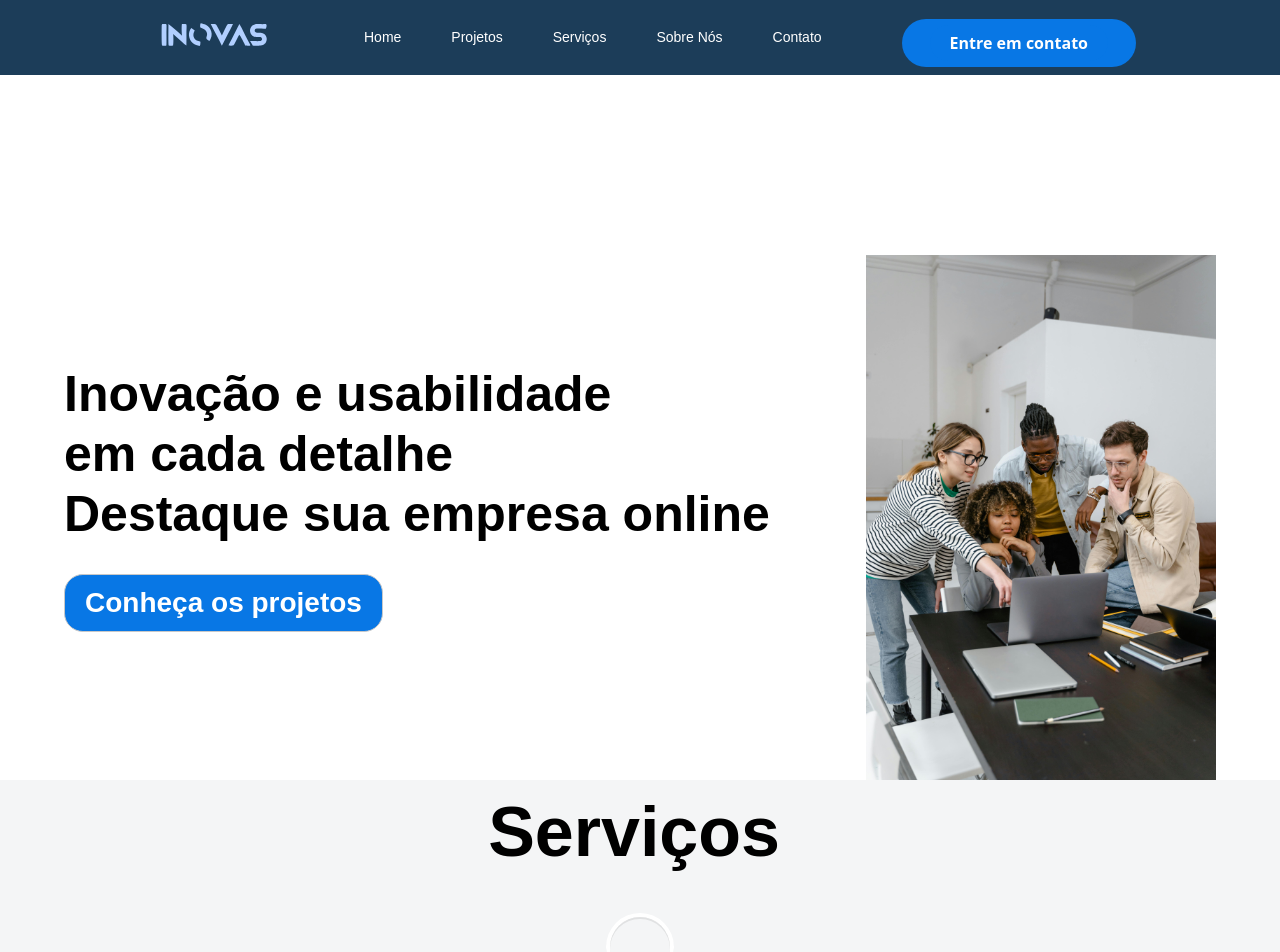
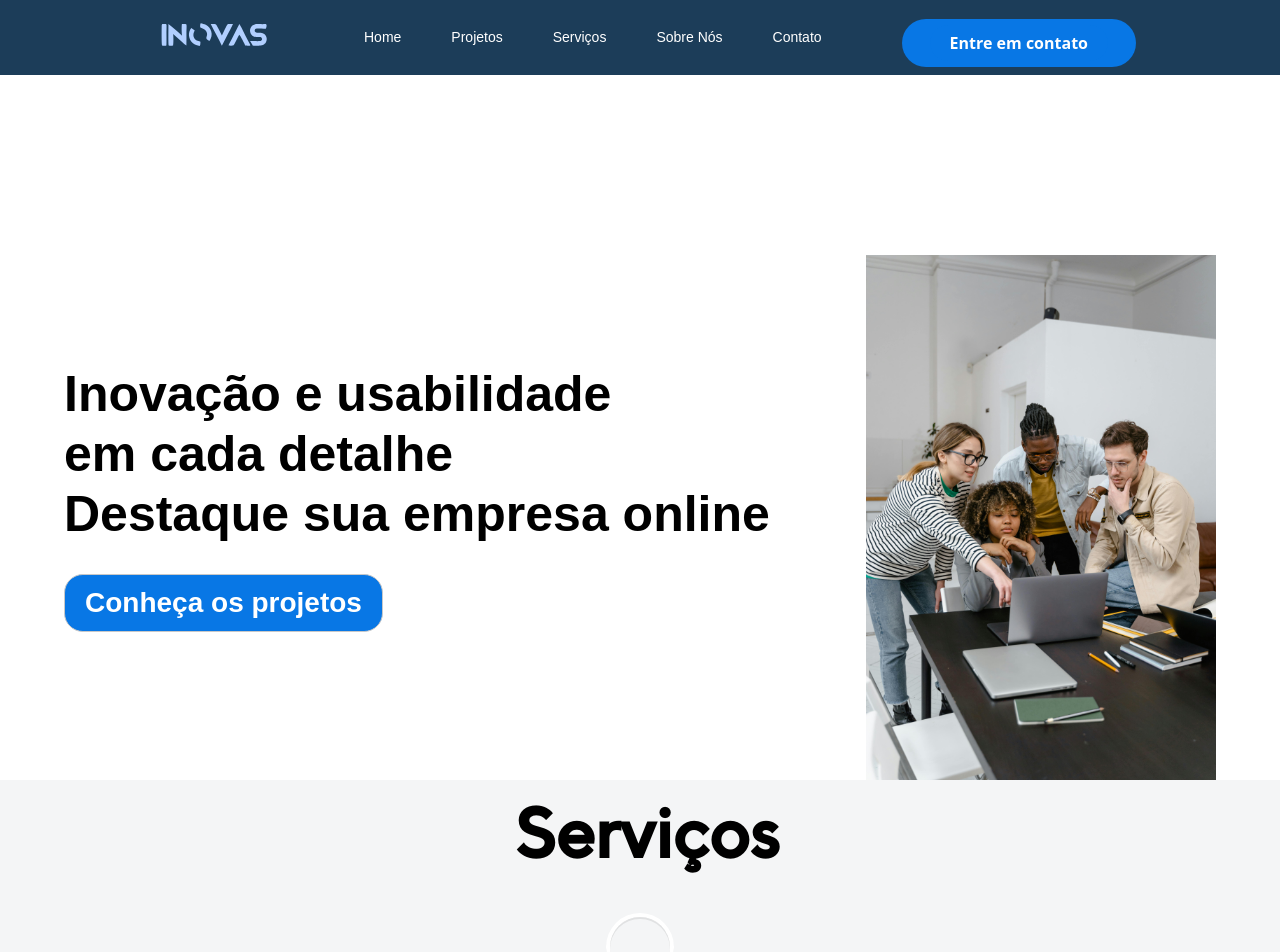
Before and after one commit to inovaSociety/inova---Projeto-3, a React (Vite) app in the folder inova/: page / in a window 1280 px wide. Shown: the top 952 px of the page. Built offline with nearby package versions, Linux system fonts and the light colour scheme; a web font is replaced by a local one.

Commit message:
Add custom font and apply styling to Service component

```diff
--- a/inova/src/App.css
+++ b/inova/src/App.css
@@ -3,5 +3,12 @@
   margin: 0 auto;
   padding: 0;
   box-sizing: border-box;
-  text-decoration: none;
+
 }
+
+@font-face{
+  font-family: 'tt-norms';
+  src: url('./assets/fonts/TTNorms-Medium.otf') format('opentype');
+  font-weight: normal;
+  font-style: normal;
+}
--- a/inova/src/components/servicesLp/Style.css
+++ b/inova/src/components/servicesLp/Style.css
@@ -1,8 +1,8 @@
 .title-service {
   font-size: 70px;
   text-align: end;
-  font-family: "Bebas Neue", sans-serif;
-  font-weight: 800;
+  font-family: "tt-norms", sans-serif;
+  font-weight: bold;
   margin-right: 500px;
 }
 
```
Also changed, not shown: inova/src/assets/fonts/TTNorms-Medium.otf (added).
